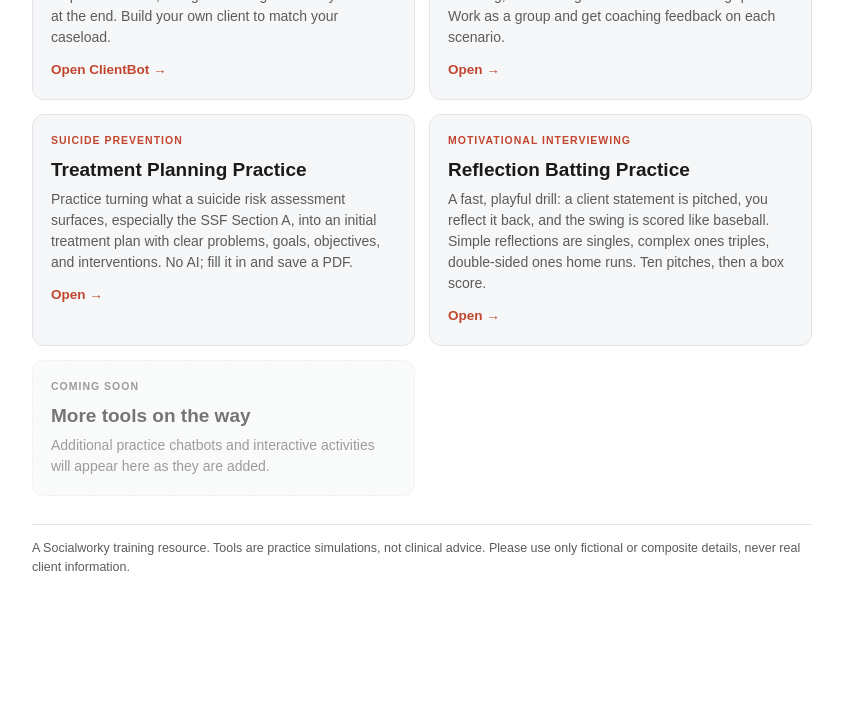
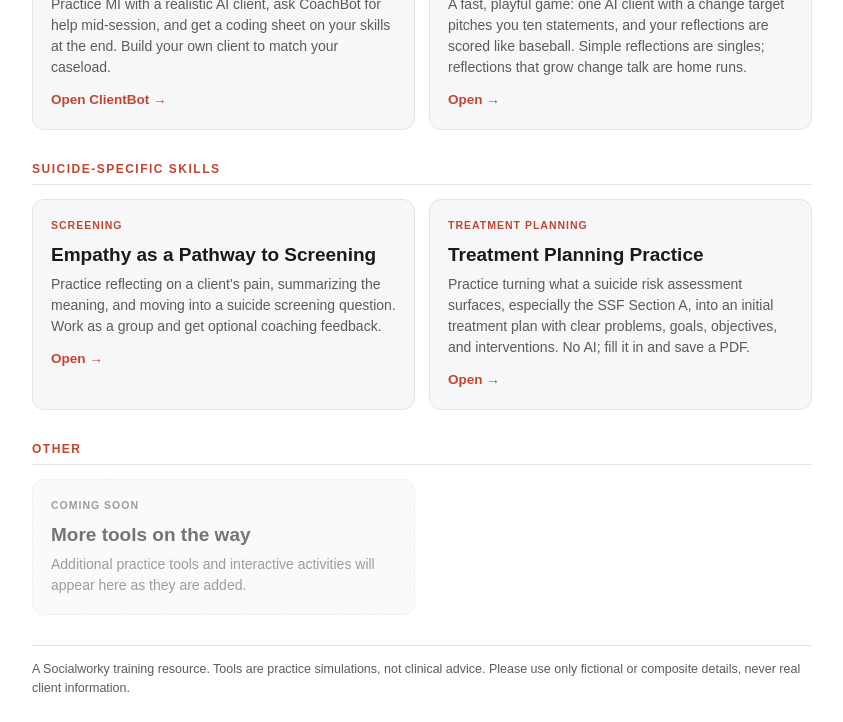
Before and after one commit to socialworky-git/ClientBot, a plain HTML site: page index.html in a window 1280 px wide. Shown: the part 299-1021 px from the top of the page, without its empty margins (218-1061 px from the left). Before the commit the page ends 900 px from the top, so only its background shows below. Drawn offline with Linux system fonts and the light colour scheme.

Commit message:
Add files via upload

```diff
--- a/index.html
+++ b/index.html
@@ -3,7 +3,7 @@
 <head>
 <meta charset="utf-8" />
 <meta name="viewport" content="width=device-width, initial-scale=1" />
-<title>Socialworky Practice Tools</title>
+<title>Socialworky Tools</title>
 <style>
   /* To match your site's brand, change --accent below. */
   :root{
@@ -18,8 +18,9 @@
   .brand .acc{color:var(--accent);}
   .tagline{color:var(--muted);font-size:14px;margin-top:4px;}
   .lead{color:var(--muted);font-size:15.5px;margin:14px 0 0;max-width:620px;}
-  .divider{height:1px;background:var(--line);margin:20px 0 4px;}
-  .grid{display:grid;grid-template-columns:1fr 1fr;gap:14px;margin-top:18px;}
+  .section-title{font-size:12px;letter-spacing:1.5px;text-transform:uppercase;font-weight:700;color:var(--accentDeep);
+    margin:30px 0 0;padding-bottom:6px;border-bottom:1px solid var(--line);}
+  .grid{display:grid;grid-template-columns:1fr 1fr;gap:14px;margin-top:14px;}
   .tool{display:block;text-decoration:none;color:inherit;background:var(--surface);border:1px solid var(--line);
     border-radius:12px;padding:18px;transition:border-color .12s,box-shadow .12s;}
   .tool:hover{border-color:var(--accent);box-shadow:0 1px 10px rgba(0,0,0,.06);}
@@ -30,7 +31,7 @@
   .soon{opacity:.6;cursor:default;border-style:dashed;}
   .soon:hover{border-color:var(--line);box-shadow:none;}
   .soon .tag{color:var(--muted);}
-  .foot{color:var(--muted);font-size:12.5px;margin-top:28px;border-top:1px solid var(--line);padding-top:14px;}
+  .foot{color:var(--muted);font-size:12.5px;margin-top:30px;border-top:1px solid var(--line);padding-top:14px;}
   @media (max-width:560px){ body{padding:16px;} .grid{grid-template-columns:1fr;} .brand{font-size:23px;} }
 </style>
 </head>
@@ -40,38 +41,41 @@
   <div class="tagline">Practice tools and interactive activities for social work training</div>
   <p class="lead">Pick a tool to get started. Each one runs right in your browser, nothing to install. Your work is private and is not saved unless you choose to download or share it.</p>
 
-  <div class="divider"></div>
+  <div class="section-title">Motivational Interviewing</div>
   <div class="grid">
-
     <a class="tool" href="/clientbot/">
-      <div class="tag">Motivational Interviewing</div>
+      <div class="tag">MI practice</div>
       <div class="nm">ClientBot</div>
       <div class="ds">Practice MI with a realistic AI client, ask CoachBot for help mid-session, and get a coding sheet on your skills at the end. Build your own client to match your caseload.</div>
       <span class="go">Open ClientBot &rarr;</span>
     </a>
-
-    <a class="tool" href="/empathy-screening/">
-      <div class="tag">Suicide prevention</div>
-      <div class="nm">Empathy as a Pathway to Screening</div>
-      <div class="ds">Practice reflecting on a client's pain, summarizing the meaning, and moving into a suicide screening question. Work as a group and get coaching feedback on each scenario.</div>
+    <a class="tool" href="/batting-practice/">
+      <div class="tag">Reflection drill</div>
+      <div class="nm">Reflection Batting Practice</div>
+      <div class="ds">A fast, playful game: one AI client with a change target pitches you ten statements, and your reflections are scored like baseball. Simple reflections are singles; reflections that grow change talk are home runs.</div>
       <span class="go">Open &rarr;</span>
     </a>
+  </div>
 
+  <div class="section-title">Suicide-Specific Skills</div>
+  <div class="grid">
+    <a class="tool" href="/empathy-screening/">
+      <div class="tag">Screening</div>
+      <div class="nm">Empathy as a Pathway to Screening</div>
+      <div class="ds">Practice reflecting on a client's pain, summarizing the meaning, and moving into a suicide screening question. Work as a group and get optional coaching feedback.</div>
+      <span class="go">Open &rarr;</span>
+    </a>
     <a class="tool" href="/treatment-planning/">
-      <div class="tag">Suicide prevention</div>
+      <div class="tag">Treatment planning</div>
       <div class="nm">Treatment Planning Practice</div>
       <div class="ds">Practice turning what a suicide risk assessment surfaces, especially the SSF Section A, into an initial treatment plan with clear problems, goals, objectives, and interventions. No AI; fill it in and save a PDF.</div>
       <span class="go">Open &rarr;</span>
     </a>
+  </div>
 
-    <a class="tool" href="/batting-practice/">
-      <div class="tag">Motivational Interviewing</div>
-      <div class="nm">Reflection Batting Practice</div>
-      <div class="ds">A fast, playful drill: a client statement is pitched, you reflect it back, and the swing is scored like baseball. Simple reflections are singles, complex ones triples, double-sided ones home runs. Ten pitches, then a box score.</div>
-      <span class="go">Open &rarr;</span>
-    </a>
-
-    <!-- To add another tool later: copy this block, change the path, name, and text.
+  <div class="section-title">Other</div>
+  <div class="grid">
+    <!-- To add another tool: copy a card above, change the path, tag, name, and text, and drop it in the right section.
     <a class="tool" href="/toolname/">
       <div class="tag">Category</div>
       <div class="nm">Tool name</div>
@@ -79,13 +83,11 @@
       <span class="go">Open &rarr;</span>
     </a>
     -->
-
     <div class="tool soon">
       <div class="tag">Coming soon</div>
       <div class="nm">More tools on the way</div>
-      <div class="ds">Additional practice chatbots and interactive activities will appear here as they are added.</div>
+      <div class="ds">Additional practice tools and interactive activities will appear here as they are added.</div>
     </div>
-
   </div>
 
   <div class="foot">A Socialworky training resource. Tools are practice simulations, not clinical advice. Please use only fictional or composite details, never real client information.</div>
```
